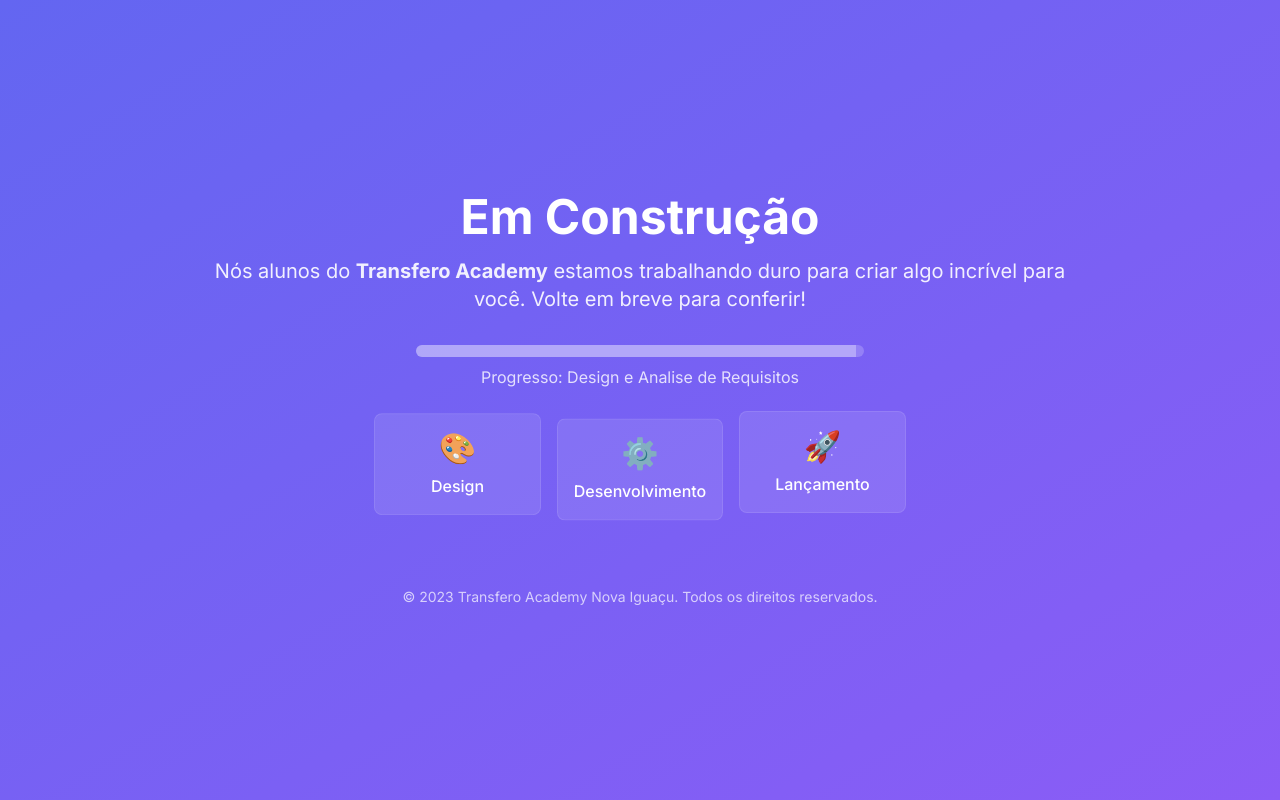
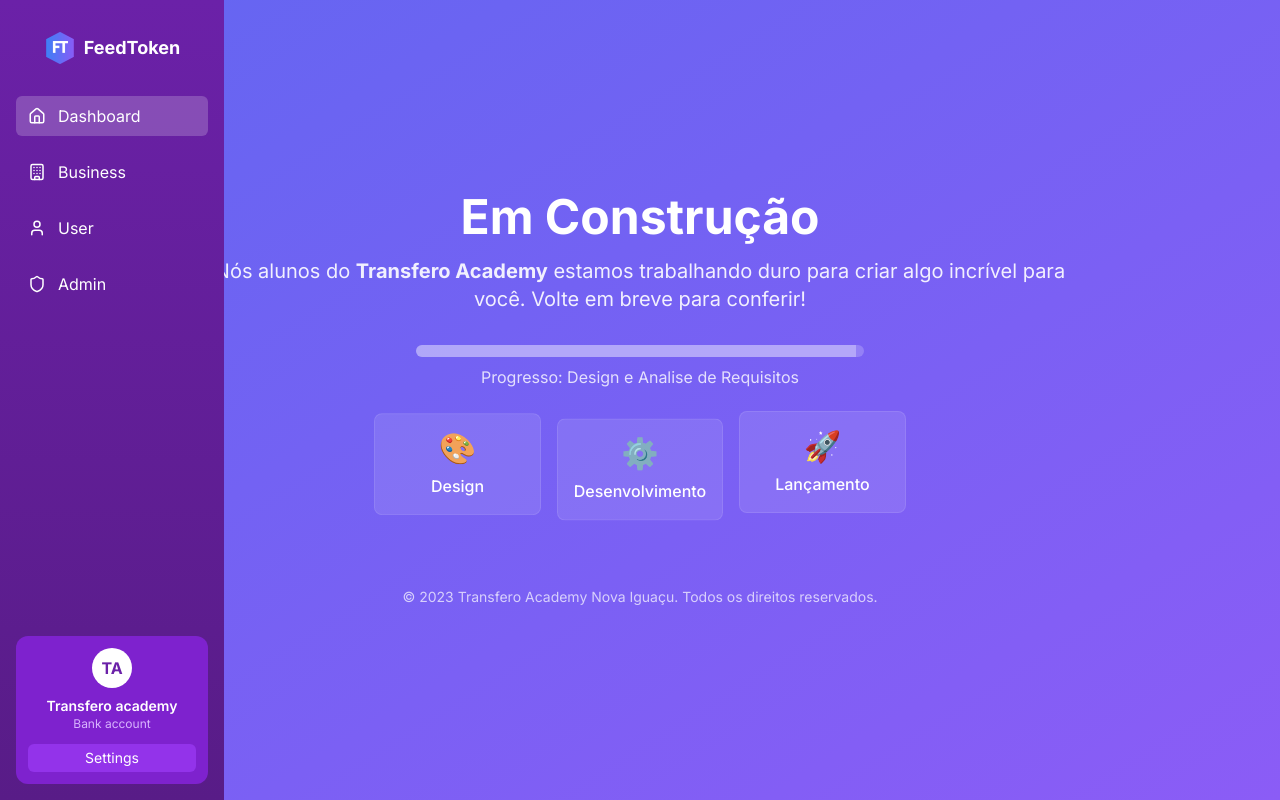
Before and after one commit to TransferoNovaIguacu/feedback-company-front, a Next.js app: page / in a window 1280 px wide. Built offline with nearby package versions, Linux system fonts and the light colour scheme.

Commit message:
Style: Primeiro layout sidebarra responsiva dinâmica

```diff
--- /dev/null
+++ b/app/components/company-sidebar.tsx
@@ -0,0 +1,34 @@
+import React from "react";
+
+type CompanyInfo = {
+  name: string;
+  type: string;
+  initials: string;
+};
+
+type CompanyProfileProps = {
+  company: CompanyInfo;
+  settingsUrl: string; // URL do link para Settings
+};
+
+const CompanyProfile: React.FC<CompanyProfileProps> = ({ company, settingsUrl }) => {
+  return (
+    <div className="bg-purple-700 rounded-xl p-3 flex flex-col items-center text-white">
+      <div className="bg-white rounded-full h-10 w-10 flex items-center justify-center mb-2">
+        <span className="text-purple-800 font-bold">{company.initials}</span>
+      </div>
+      <div className="text-center text-sm">
+        <div className="font-semibold">{company.name}</div>
+        <div className="text-xs text-purple-300">{company.type}</div>
+      </div>
+      <a
+        href={settingsUrl}
+        className="mt-3 w-full text-sm bg-purple-600 rounded-md py-1 text-center hover:bg-purple-500 inline-block"
+      >
+        Settings
+      </a>
+    </div>
+  );
+};
+
+export default CompanyProfile;
--- /dev/null
+++ b/app/components/sidebar.tsx
@@ -0,0 +1,168 @@
+"use client";
+
+import React, { ReactNode, useState, useEffect } from "react";
+import { usePathname } from "next/navigation";
+import { Home, Building, User, Shield, Menu, X } from "lucide-react";
+import CompanyProfile from "./company-sidebar";
+import Image from "next/image";
+
+export type MenuItem = {
+  key: "dashboard" | "business" | "user" | "admin";
+  label: string;
+  href: string;
+};
+
+type CompanyInfo = {
+  name: string;
+  type: string;
+  initials: string;
+};
+
+type SidebarProps = {
+  menuItems: MenuItem[];
+  companyInfo: CompanyInfo;
+  children: ReactNode;
+};
+
+const iconMap: Record<MenuItem["key"], JSX.Element> = {
+  dashboard: <Home size={18} />,
+  business: <Building size={18} />,
+  user: <User size={18} />,
+  admin: <Shield size={18} />,
+};
+
+const Sidebar: React.FC<SidebarProps> = ({ menuItems, companyInfo, children }) => {
+  const pathname = usePathname();
+  const [sidebarOpen, setSidebarOpen] = useState(false);
+
+  const selectedKey =
+    menuItems.find((item) => pathname.startsWith(item.href))?.key ?? "dashboard";
+
+  // Evita scroll no body quando o menu mobile está aberto
+  useEffect(() => {
+    if (sidebarOpen) {
+      document.body.style.overflow = "hidden";
+    } else {
+      document.body.style.overflow = "";
+    }
+    return () => {
+      document.body.style.overflow = "";
+    };
+  }, [sidebarOpen]);
+
+  return (
+    <div className="flex flex-col min-h-screen">
+      {/* Mobile Top Navbar — escondida quando sidebar está aberta */}
+      {!sidebarOpen && (
+        <div className="md:hidden fixed top-0 left-0 right-0 z-50 w-full bg-purple-800 text-white p-4 flex justify-between items-center">
+          <div className="flex items-center">
+            <Image
+              src="/png/logo.png"
+              alt="FeedToken logo"
+              width={28}
+              height={28}
+              className="mr-2"
+            />
+            <span className="font-bold text-lg">FeedToken</span>
+          </div>
+          <button
+            aria-label="Abrir menu"
+            onClick={() => setSidebarOpen(true)}
+            className="focus:outline-none"
+          >
+            <Menu size={24} />
+          </button>
+        </div>
+      )}
+
+      {/* Fixed Sidebar (desktop) */}
+      <div className="hidden md:flex fixed top-0 left-0 z-50 h-screen w-56 bg-gradient-to-b from-purple-800 to-purple-900 text-white flex-col justify-between p-4">
+        <SidebarContent
+          menuItems={menuItems}
+          selectedKey={selectedKey}
+          companyInfo={companyInfo}
+        />
+      </div>
+
+      {/* Sidebar Mobile Drawer */}
+      {sidebarOpen && (
+        <>
+          {/* Overlay */}
+          <div
+            className="fixed inset-0 bg-black bg-opacity-50 z-40"
+            onClick={() => setSidebarOpen(false)}
+          />
+          {/* Sidebar */}
+          <div className="fixed top-0 left-0 z-50 h-full w-56 bg-gradient-to-b from-purple-800 to-purple-900 text-white flex flex-col justify-between p-4">
+            <SidebarContent
+              menuItems={menuItems}
+              selectedKey={selectedKey}
+              companyInfo={companyInfo}
+            />
+          </div>
+          {/* Botão de fechar */}
+          <button
+            aria-label="Fechar menu"
+            onClick={() => setSidebarOpen(false)}
+            className="md:hidden fixed top-4 right-4 z-[9999] text-white bg-opacity-70 p-2"
+          >
+            <X size={24} />
+          </button>
+        </>
+      )}
+
+      {/* Main Content */}
+      <main className={`flex-1 w-full`}>
+        {children}
+      </main>
+    </div>
+  );
+};
+
+type SidebarContentProps = {
+  menuItems: MenuItem[];
+  selectedKey: MenuItem["key"];
+  companyInfo: CompanyInfo;
+};
+
+const SidebarContent: React.FC<SidebarContentProps> = ({
+  menuItems,
+  selectedKey,
+  companyInfo,
+}) => (
+  <>
+    <div>
+      <div className="flex items-center justify-center mt-4 mb-8">
+        <Image
+          src="/png/logo.png"
+          alt="FeedToken logo"
+          width={32}
+          height={32}
+          className="rounded-md mr-2"
+        />
+        <span className="font-bold text-lg">FeedToken</span>
+      </div>
+      <ul className="space-y-4">
+        {menuItems.map((item) => {
+          const isActive = item.key === selectedKey;
+          return (
+            <li key={item.key}>
+              <a
+                href={item.href}
+                className={`flex items-center gap-3 px-3 py-2 rounded-md hover:scale-105 duration-300 ${
+                  isActive ? "bg-white bg-opacity-20" : ""
+                }`}
+              >
+                {iconMap[item.key]}
+                <span>{item.label}</span>
+              </a>
+            </li>
+          );
+        })}
+      </ul>
+    </div>
+    <CompanyProfile company={companyInfo} settingsUrl={""} />
+  </>
+);
+
+export default Sidebar;
--- a/app/page.tsx
+++ b/app/page.tsx
@@ -1,11 +1,41 @@
 "use client";
 import Head from 'next/head';
-import AvailableEvaluations from './components/AvailableEvaluations';
+import Sidebar, { MenuItem } from './components/sidebar';
+
+
 
 export default function EmConstrucao() {
 
+  const menuItems: MenuItem[] = [
+  {
+    key: "dashboard", label: "Dashboard",
+    href: ''
+  },
+  {
+    key: "business", label: "Business",
+    href: ''
+  },
+  {
+    key: "user", label: "User",
+    href: ''
+  },
+  {
+    key: "admin", label: "Admin",
+    href: ''
+  },
+];
+
+
+const companyInfo = {
+  name: "Transfero academy",
+  type: "Bank account",
+  initials: "TA",
+};
+
+
   return (
     <>
+    <Sidebar menuItems={menuItems} companyInfo={companyInfo}>
       <Head>
         <title>Em Construção</title>
       </Head>
@@ -45,6 +75,11 @@ export default function EmConstrucao() {
           &copy; 2023 Transfero Academy Nova Iguaçu. Todos os direitos reservados.
         </div>
       </div>
+      </Sidebar>
+
+
+
+
 
       <style jsx>{`
         .progress-bar .animate-progress {
```
Also changed, not shown: package.json (+4 -3 lines), public/png/logo.png (renamed from public/logo.png), 1 other file (tests, documents, lock files or other folders).
